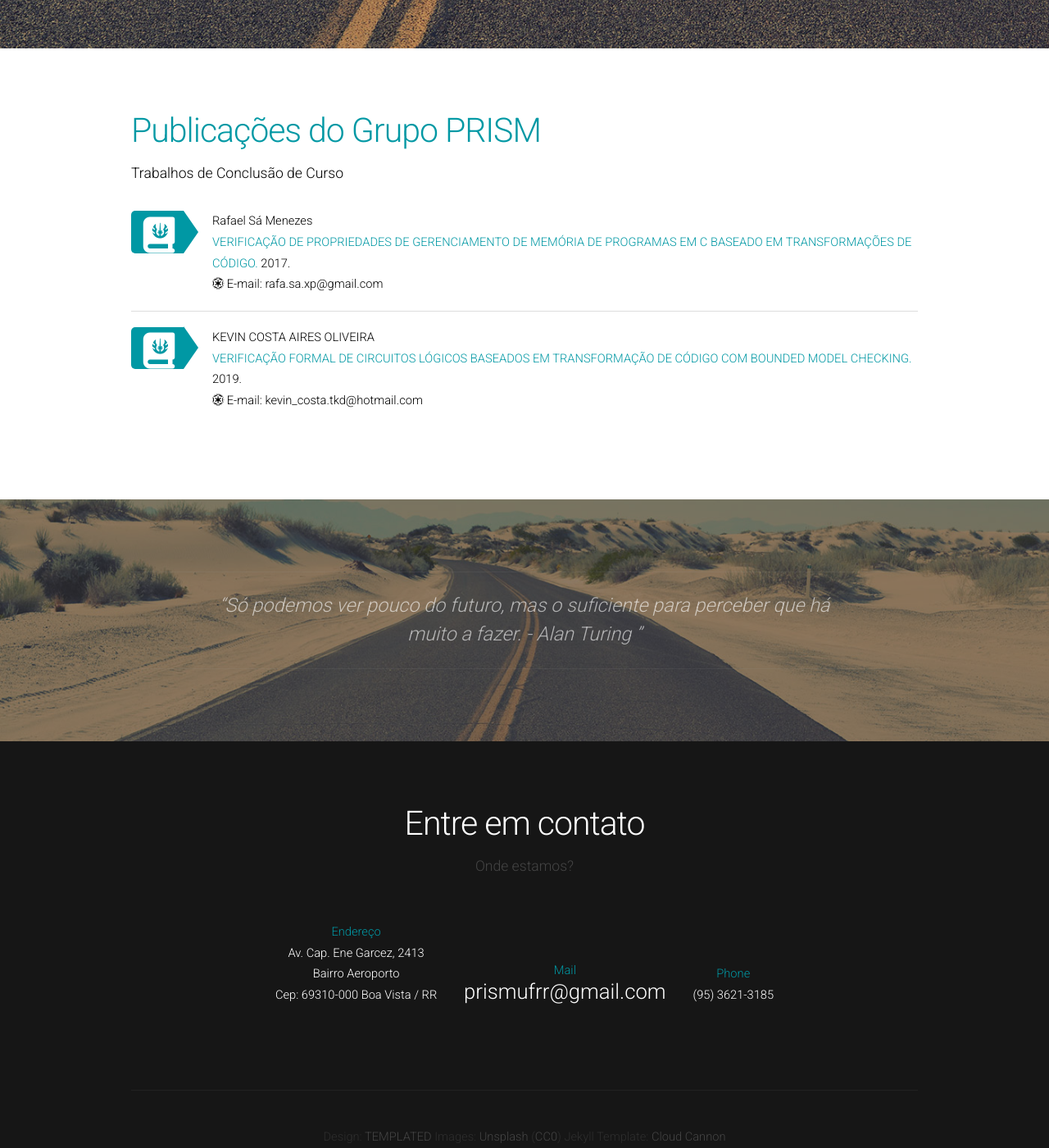
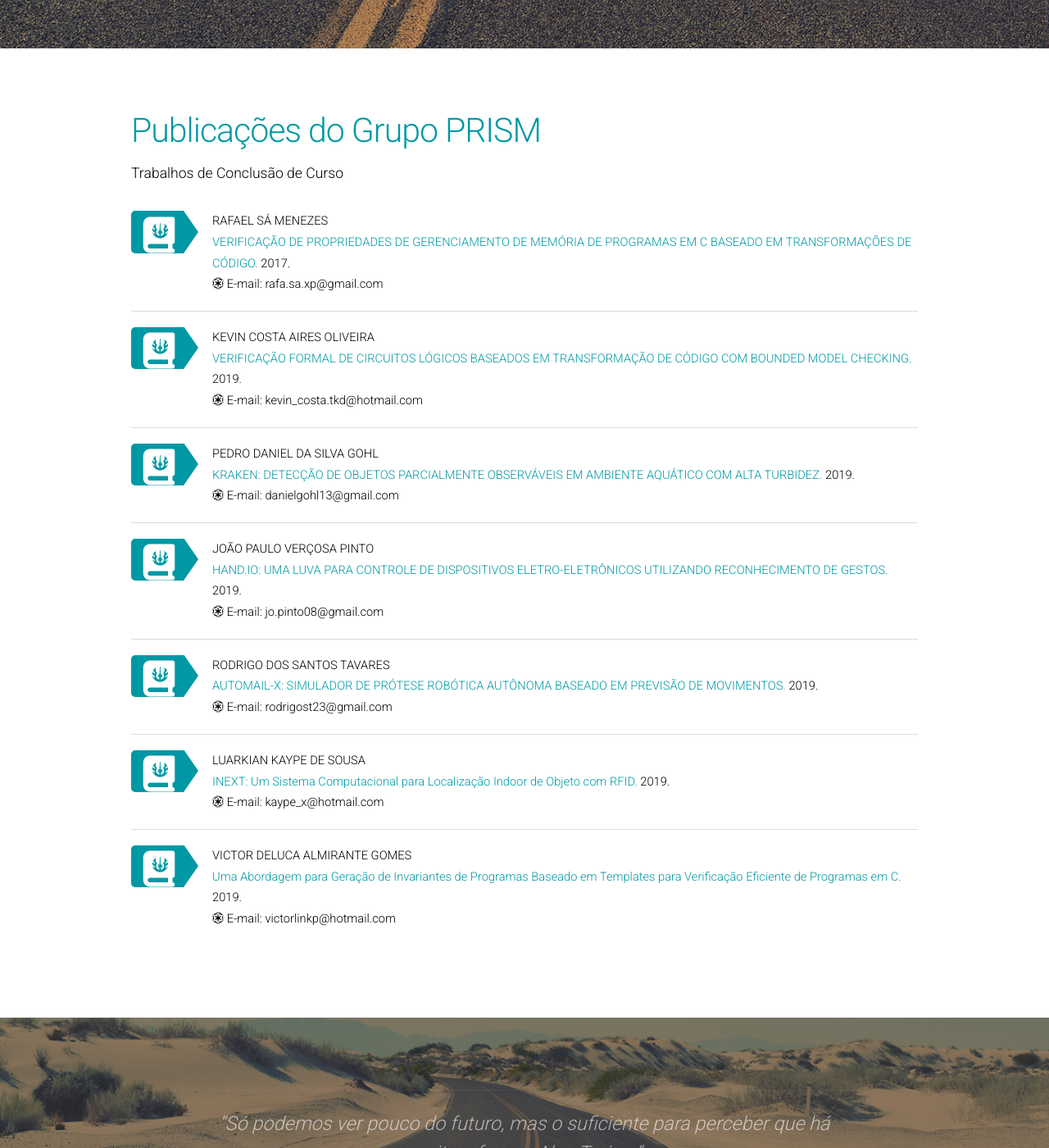
Before and after one commit to prismrr/prismrr.github.io, a Jekyll site: the page built from docs.html, in a window 1280 px wide and 1400 px high, scrolled down 313 px. Shown: the whole window at 82% size. Built offline with Jekyll 4.4.1, drawn with Linux system fonts in a browser that asks for light colours; nearby versions of some CDN libraries.

Commit message:
Added new papers
Signed-off-by: Herbert Rocha <herberthb12@gmail.com>

```diff
--- a/docs.html
+++ b/docs.html
@@ -15,7 +15,7 @@ layout: default
 					<li>
 						<span class="date"><i class="fas fa-journal-whills fa-3x"></i></span>
 						<p>
-                            Rafael Sá Menezes
+                            RAFAEL SÁ MENEZES
                         </p>
                         <p>
                             <a href="/papers/tccs/TCC_2_Rafael.pdf">
@@ -44,6 +44,85 @@ layout: default
                             <i class="fab fa-empire"></i> E-mail: kevin_costa.tkd@hotmail.com
                         </p>
                     </li>
+                    <li>
+                        <span class="date"><i class="fas fa-journal-whills fa-3x"></i></span>
+                        <p>
+                            PEDRO DANIEL DA SILVA GOHL
+                        </p>
+                        <p>
+                            <a href="/papers/tccs/TCC_2_DanielG.pdf">
+                                KRAKEN: DETECÇÃO DE OBJETOS PARCIALMENTE OBSERVÁVEIS EM
+                                AMBIENTE AQUÁTICO COM ALTA TURBIDEZ.
+                            </a>
+                            2019.
+                        </p>
+                        <p>
+                            <i class="fab fa-empire"></i> E-mail: danielgohl13@gmail.com
+                        </p>
+                    </li>
+                    <li>
+                        <span class="date"><i class="fas fa-journal-whills fa-3x"></i></span>
+                        <p>
+                            JOÃO PAULO VERÇOSA PINTO
+                        </p>
+                        <p>
+                            <a href="/papers/tccs/TCC_2_Jo_Pinto.pdf">
+                                HAND.IO: UMA LUVA PARA CONTROLE DE DISPOSITIVOS ELETRO-ELETRÔNICOS
+                                UTILIZANDO RECONHECIMENTO DE GESTOS.
+                            </a>
+                            2019.
+                        </p>
+                        <p>
+                            <i class="fab fa-empire"></i> E-mail: jo.pinto08@gmail.com
+                        </p>
+                    </li>
+                    <li>
+                        <span class="date"><i class="fas fa-journal-whills fa-3x"></i></span>
+                        <p>
+                            RODRIGO DOS SANTOS TAVARES
+                        </p>
+                        <p>
+                            <a href="/papers/tccs/TCC_2_RodrigoTavares.pdf">
+                                AUTOMAIL-X: SIMULADOR DE PRÓTESE ROBÓTICA AUTÔNOMA BASEADO EM
+                                PREVISÃO DE MOVIMENTOS.
+                            </a>
+                            2019.
+                        </p>
+                        <p>
+                            <i class="fab fa-empire"></i> E-mail: rodrigost23@gmail.com
+                        </p>
+                    </li>
+                    <li>
+                        <span class="date"><i class="fas fa-journal-whills fa-3x"></i></span>
+                        <p>
+                            LUARKIAN KAYPE DE SOUSA
+                        </p>
+                        <p>
+                            <a href="/papers/tccs/TCC_2_Luarkian.pdf">
+                                INEXT: Um Sistema Computacional para Localização Indoor de Objeto com RFID.
+                            </a>
+                            2019.
+                        </p>
+                        <p>
+                            <i class="fab fa-empire"></i> E-mail: kaype_x@hotmail.com
+                        </p>
+                    </li>
+                    <li>
+                        <span class="date"><i class="fas fa-journal-whills fa-3x"></i></span>
+                        <p>
+                            VICTOR DELUCA ALMIRANTE GOMES
+                        </p>
+                        <p>
+                            <a href="/papers/tccs/TCC_2_Deluca.pdf">
+                                Uma Abordagem para Geração de Invariantes de Programas Baseado em
+                                Templates para Verificação Eficiente de Programas em C.
+                            </a>
+                            2019.
+                        </p>
+                        <p>
+                            <i class="fab fa-empire"></i> E-mail: victorlinkp@hotmail.com
+                        </p>
+                    </li>
 				</ul>
 			</section>
 		</div>
```
Also changed, not shown: 5 other files.
